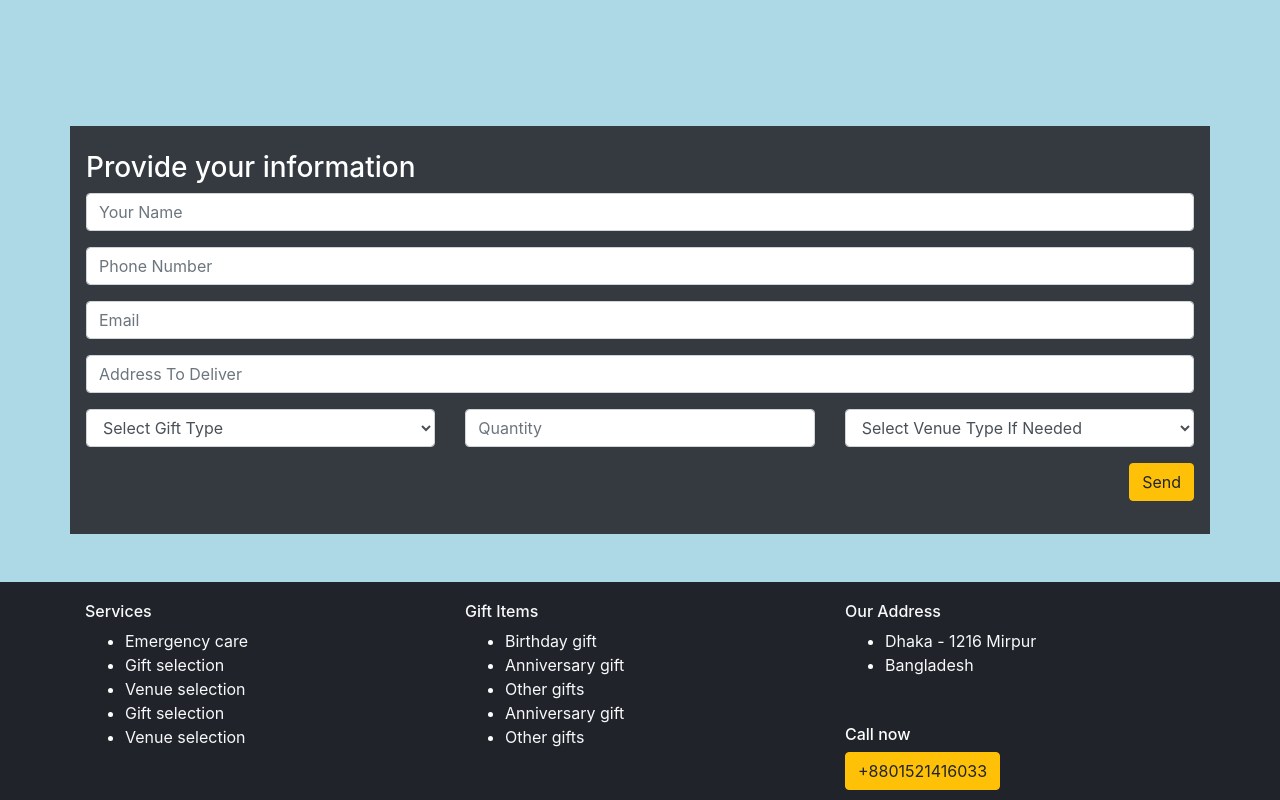
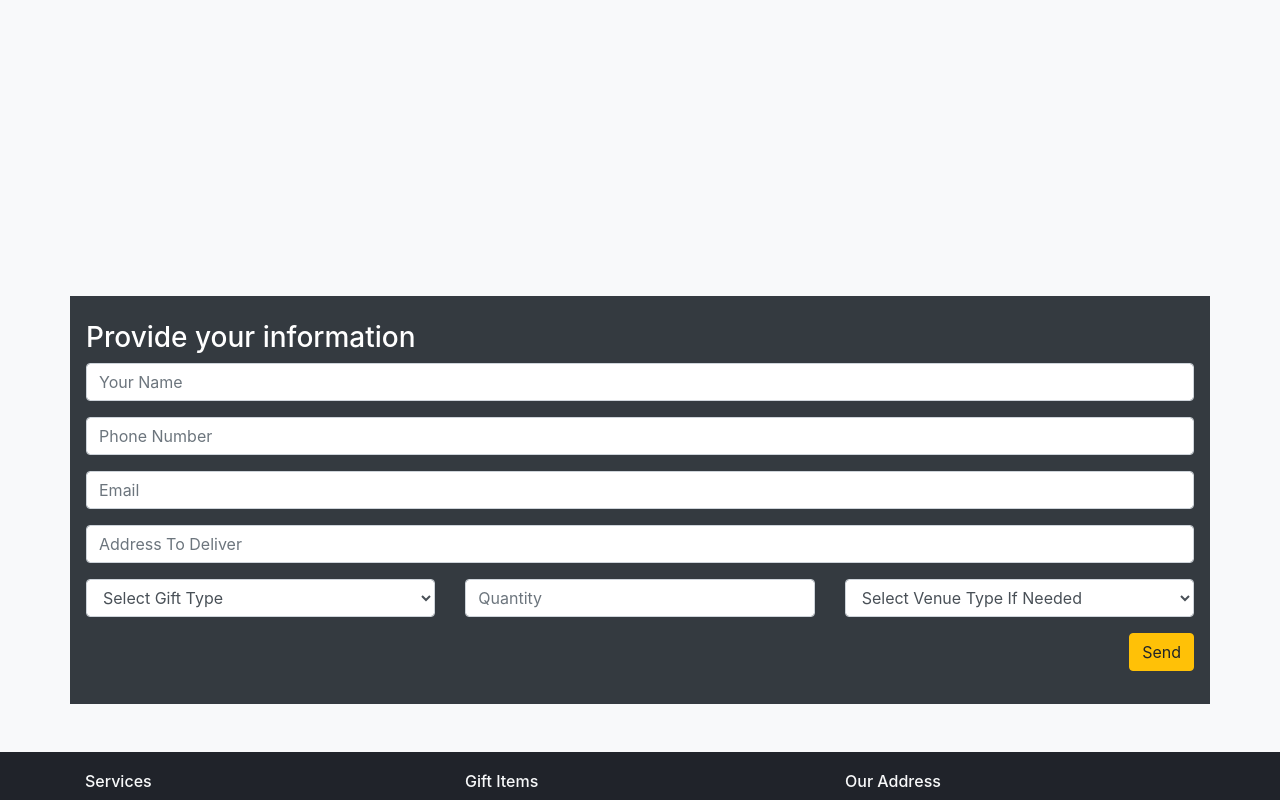
Before and after one commit to MdTaufiqurRahman/CSE499-Group05-SurpriseBD_Client, a React (Create React App) app: page /customized in a window 1280 px wide. Shown: the part 480-1280 px from the top of the page. Built offline with nearby package versions, Linux system fonts and the light colour scheme.

Commit message:
Update CustomizeOrder.js

```diff
--- a/src/Component/CustomizeOrder/CustomizeOrder.js
+++ b/src/Component/CustomizeOrder/CustomizeOrder.js
@@ -16,7 +16,7 @@ const CustomizeOrder = () => {
 
   console.log(watch("example"));
   return (
-    <div className="pb-5" style={{backgroundColor:"LightBlue"}}>
+    <div className="pb-5 bg-light" >
       <h1 className="text-center text-black font-weight-bold p-3">Customize Your Order</h1>
 
       <div className="row-1 d-flex justify-content-center">
@@ -27,8 +27,8 @@ const CustomizeOrder = () => {
           <CustomClock></CustomClock>
         </div>
       </div>
+
       <form
-        style={{ marginTop: "-170px", paddingBottom:"10px" }}
         className="container bg-dark pt-4 pb-3 border border-dark"
         onSubmit={handleSubmit(onSubmit)}
       >
```
